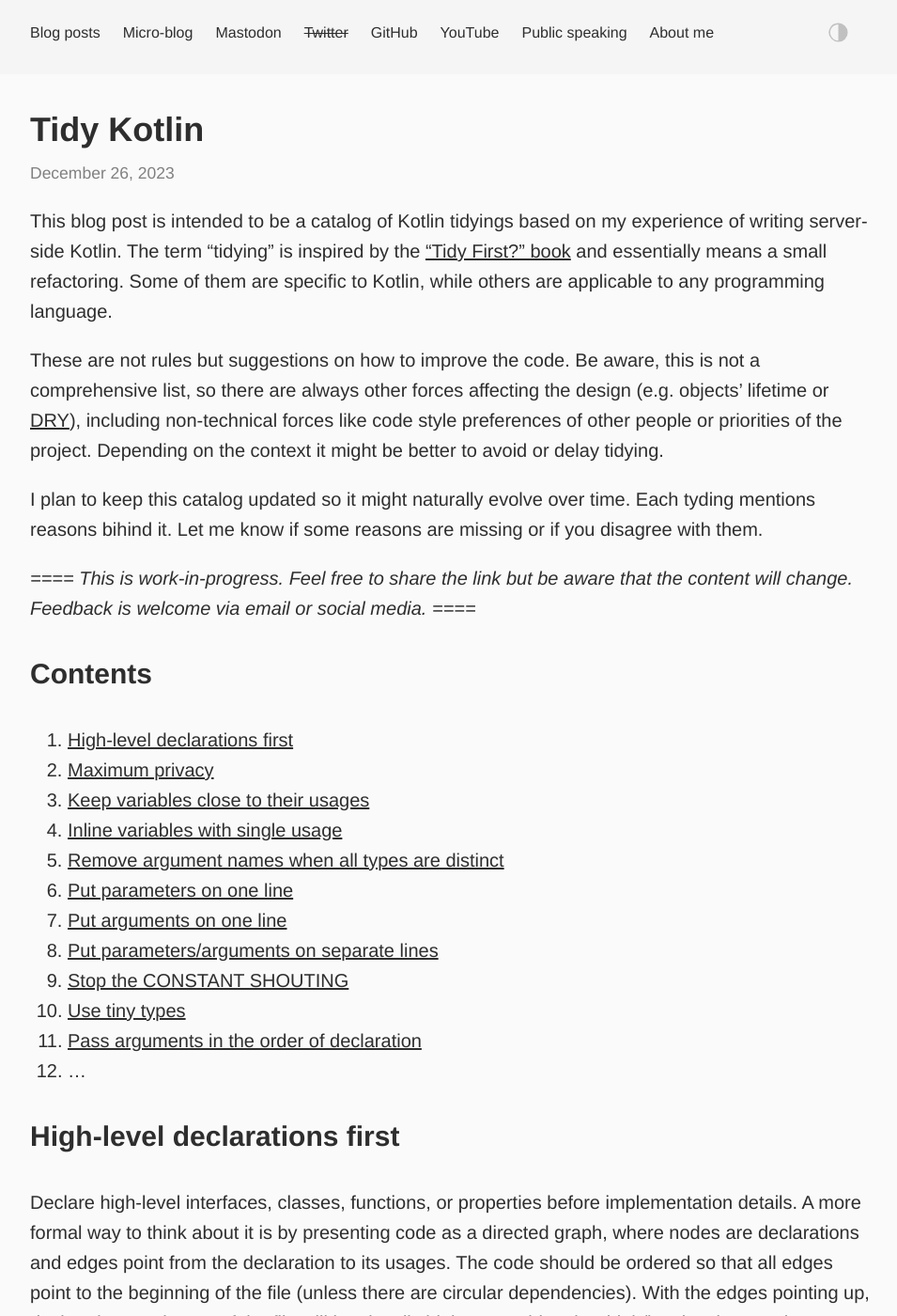
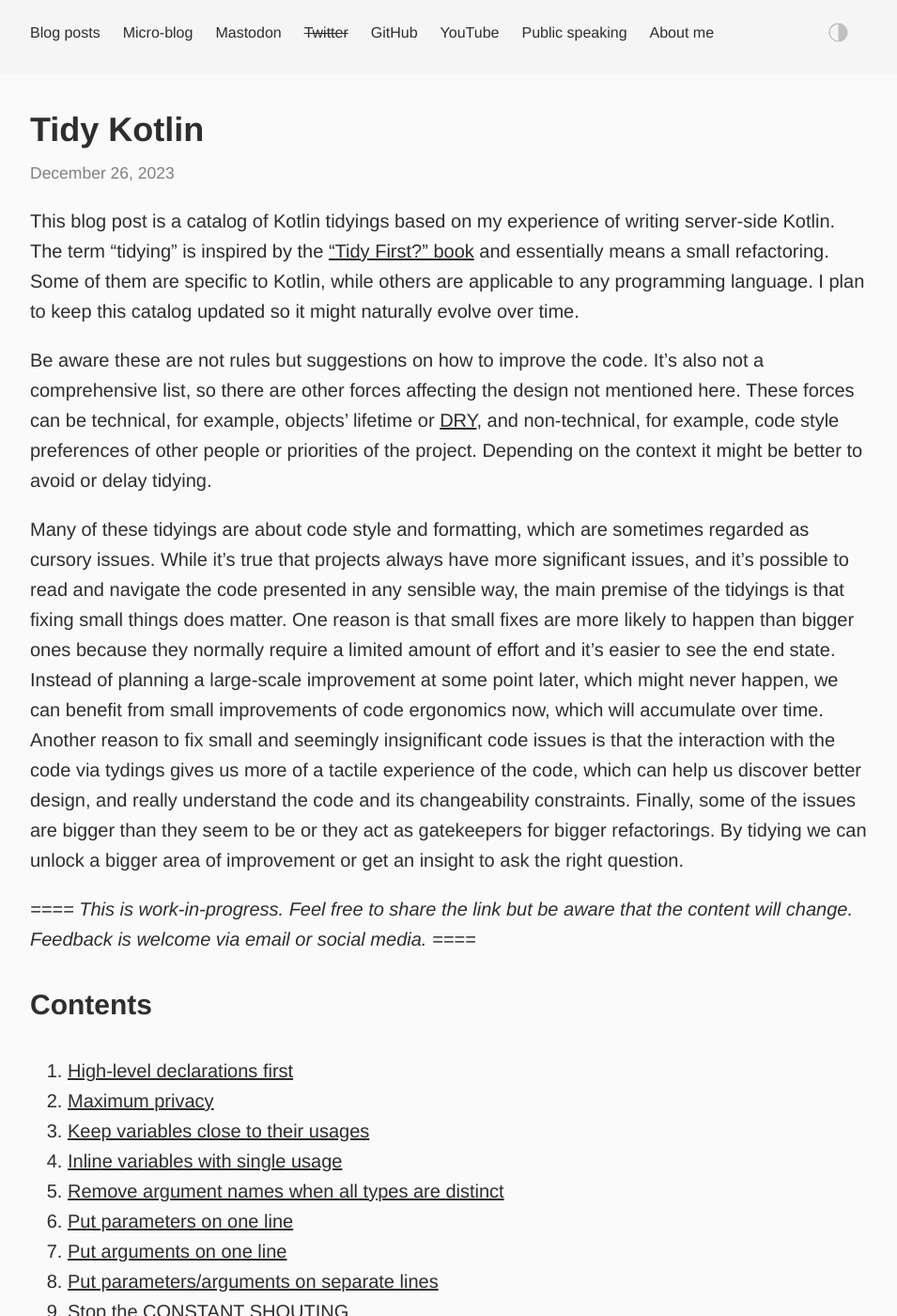
Before and after one commit to dkandalov/dkandalov.github.io, a Jekyll site: the page built from _posts/2023-12-26-tidy-kotlin.md, in a window 1280 px wide and 1400 px high. Shown: the whole window at 94% size, without its empty margins (160-1115 px from the left). Built offline with Jekyll 4.4.1, drawn with Linux system fonts in a browser that asks for light colours; our own code applies the rules of GitHub Pages for plain Markdown files; some of the changed text lies outside the part shown.

Commit message:
updated tidy-kotlin

```diff
--- a/_posts/2023-12-26-tidy-kotlin.md
+++ b/_posts/2023-12-26-tidy-kotlin.md
@@ -2,11 +2,11 @@
 permalink: tidy-kotlin
 ---
 
-This blog post is intended to be a catalog of Kotlin tidyings based on my experience of writing server-side Kotlin. The term "tidying" is inspired by the ["Tidy First?" book](https://www.oreilly.com/library/view/tidy-first/9781098151232) and essentially means a small refactoring. Some of them are specific to Kotlin, while others are applicable to any programming language.
+This blog post is a catalog of Kotlin tidyings based on my experience of writing server-side Kotlin. The term "tidying" is inspired by the ["Tidy First?" book](https://www.oreilly.com/library/view/tidy-first/9781098151232) and essentially means a small refactoring. Some of them are specific to Kotlin, while others are applicable to any programming language. I plan to keep this catalog updated so it might naturally evolve over time.
 
-These are not rules but suggestions on how to improve the code. Be aware, this is not a comprehensive list, so there are always other forces affecting the design (e.g. objects' lifetime or [DRY](https://en.wikipedia.org/wiki/Don%27t_repeat_yourself)), including non-technical forces like code style preferences of other people or priorities of the project. Depending on the context it might be better to avoid or delay tidying.
+Be aware these are not rules but suggestions on how to improve the code. It's also not a comprehensive list, so there are other forces affecting the design not mentioned here. These forces can be technical, for example, objects' lifetime or [DRY](https://en.wikipedia.org/wiki/Don%27t_repeat_yourself), and non-technical, for example,   code style preferences of other people or priorities of the project. Depending on the context it might be better to avoid or delay tidying.
 
-I plan to keep this catalog updated so it might naturally evolve over time. Each tyding mentions reasons bihind it. Let me know if some reasons are missing or if you disagree with them.
+Many of these tidyings are about code style and formatting, which are sometimes regarded as cursory issues. While it's true that projects always have more significant issues, and it's possible to read and navigate the code presented in any sensible way, the main premise of the tidyings is that fixing small things does matter. One reason is that small fixes are more likely to happen than bigger ones because they normally require a limited amount of effort and it's easier to see the end state. Instead of planning a large-scale improvement at some point later, which might never happen, we can benefit from small improvements of code ergonomics now, which will accumulate over time. Another reason to fix small and seemingly insignificant code issues is that the interaction with the code via tydings gives us more of a tactile experience of the code, which can help us discover better design, and really understand the code and its changeability constraints. Finally, some of the issues are bigger than they seem to be or they act as gatekeepers for bigger refactorings. By tidying we can unlock a bigger area of improvement or get an insight to ask the right question.
 
 <i>==== This is work-in-progress. Feel free to share the link but be aware that the content will change. Feedback is welcome via email or social media. ====</i>
 
@@ -20,7 +20,7 @@ I plan to keep this catalog updated so it might naturally evolve over time. Each
 6. [Put arguments on one line](#put-arguments-on-one-line)
 7. [Put parameters/arguments on separate lines](#put-parametersarguments-on-separate-lines)
 8. [Stop the CONSTANT SHOUTING](#stop-the-constant-shouting)
-9. [Use tiny types](#use-tiny-types)
+9. [Consider using tiny types](#consider-using-tiny-types)
 10. [Pass arguments in the order of declaration](#pass-arguments-in-the-order-of-declaration)
 11. ...
 
@@ -315,7 +315,7 @@ As a side note, in the example above it would be good to [inline single usage co
 Once constants follow the same naming convention as variables, it's easier to change constants to variables and the other way round because we don't need to update all usages.
 
 
-### Use tiny types
+### Consider using tiny types
 
 ...
 
```
